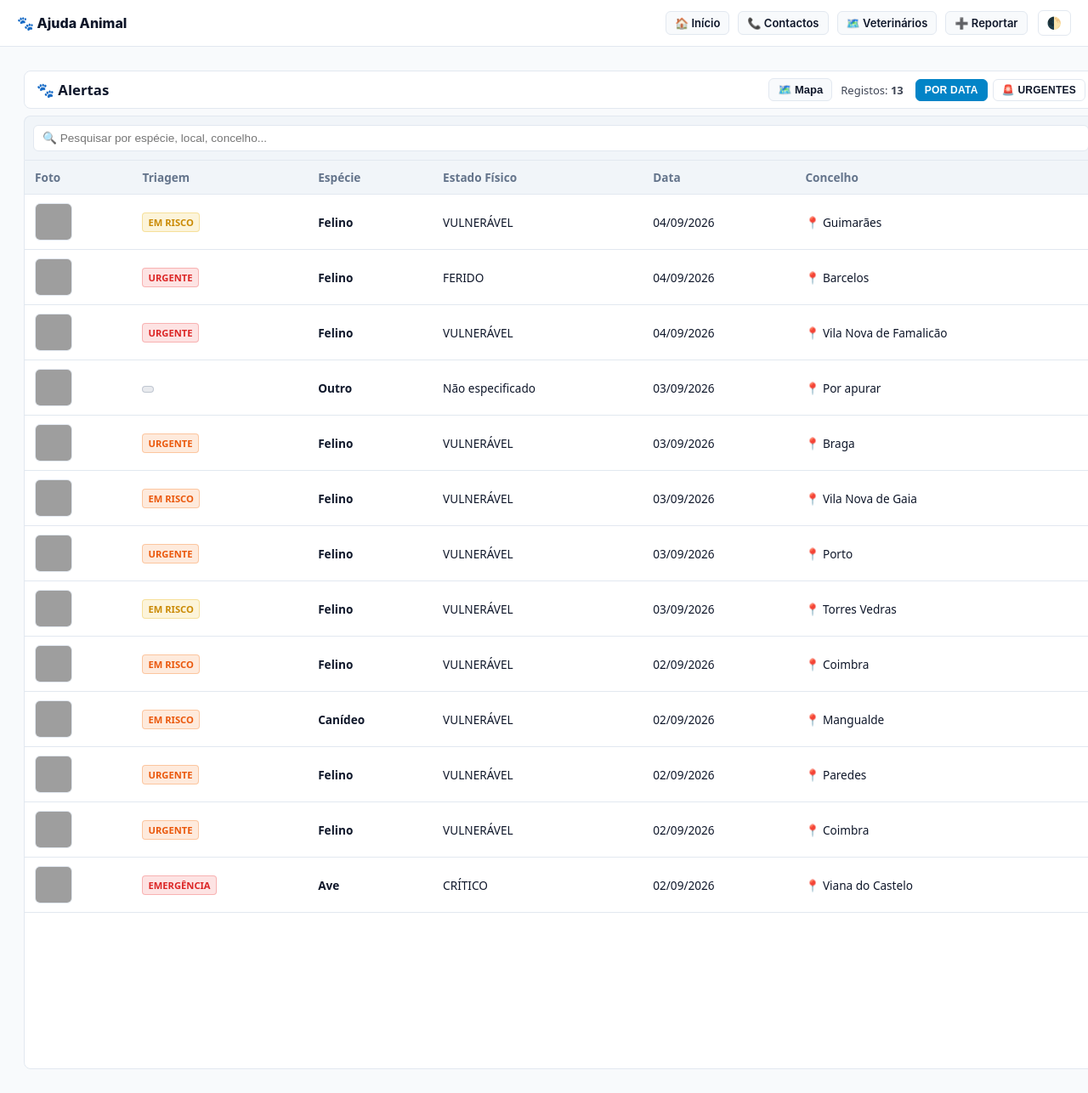
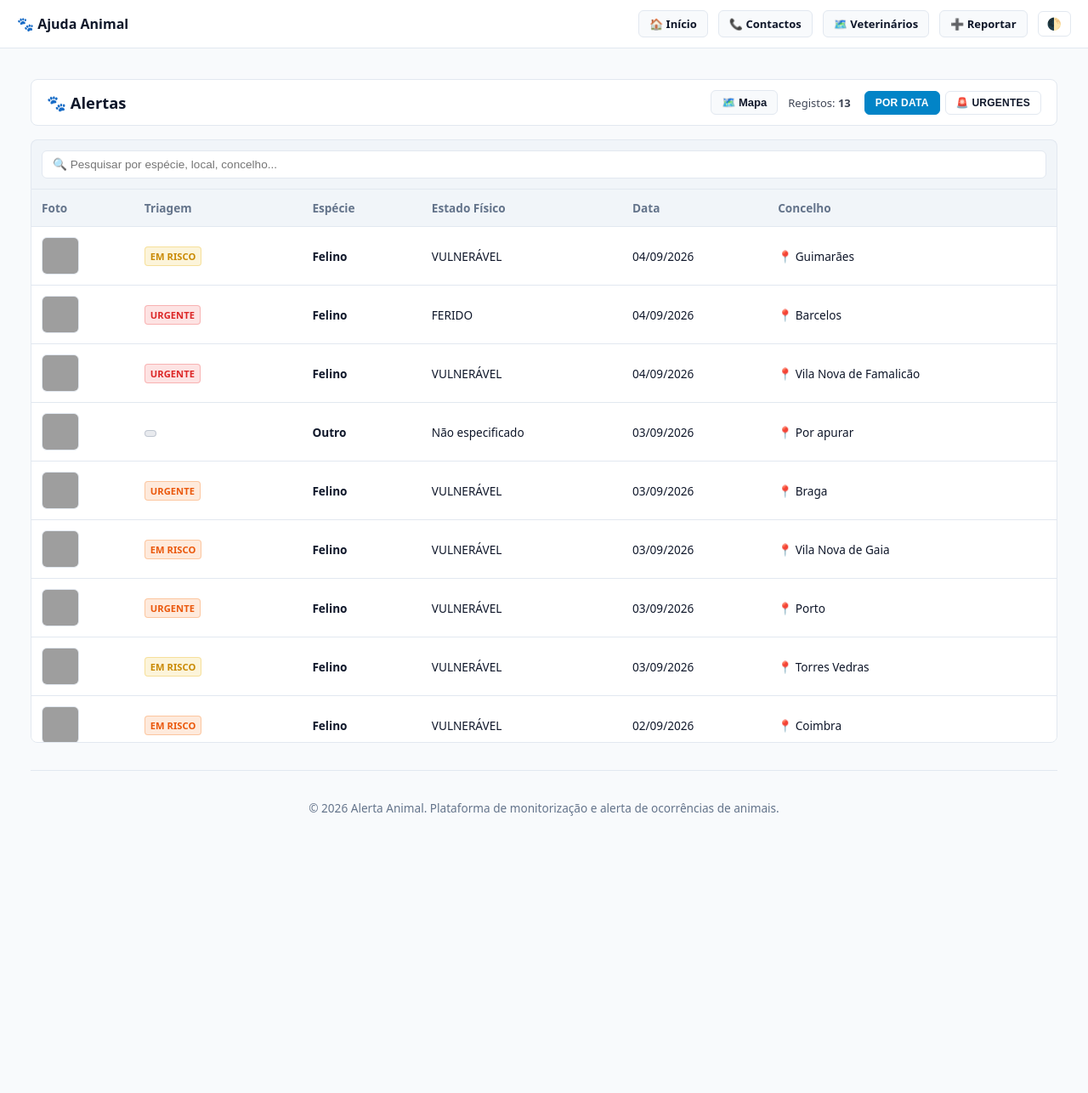
Before and after one commit to ajudaanimal/alerta, a Jekyll site: the page built from index.html, in a window 1280 px wide, cut to the strip 0-1286 px from the top of the page. Shown: the whole strip at 85% size. Built offline with Jekyll 4.4.1, drawn with Linux system fonts in a browser that asks for light colours; after the commit the page ends 1191 px from its top, so only the background shows below that; grey boxes are pictures that could not be loaded.

Commit message:
Update index.html

```diff
--- a/index.html
+++ b/index.html
@@ -4,7 +4,7 @@
 description: "Plataforma de monitorização e alerta de ocorrências de animais"
 image: "https://raw.githubusercontent.com/ajudaanimal/alerta/main/_assets/img/animal.jpeg"
 ---
-<!-- Leaflet CSS/JS (Cluster removido para manter visibilidade total dos pontos) -->
+<!-- Leaflet CSS/JS -->
 <link rel="stylesheet" href="https://unpkg.com/leaflet@1.9.4/dist/leaflet.css" integrity="sha256-p4NxAoJBhIIN+hmNHrzRCf9tD/miZyoHS5obTRR9BMY=" crossorigin="" />
 <script src="https://unpkg.com/leaflet@1.9.4/dist/leaflet.js" integrity="sha256-20nQCchB9co0qIjJZRGuk2/Z9VM+kNiyxNV1lvTlZBo=" crossorigin=""></script>
 
@@ -35,20 +35,22 @@
   margin: 0;
   padding: 0;
   background: var(--bg-main);
-  height: 100dvh;
-  overflow: hidden;
-}
-
-.fs-container {
-  width: calc(100vw - 16px);
-  height: calc(100dvh - 16px);
-  margin: 8px;
-  box-sizing: border-box;
+  min-height: 100vh;
   display: flex;
   flex-direction: column;
   font-family: system-ui, -apple-system, BlinkMacSystemFont, "Segoe UI", Roboto, sans-serif;
   color: var(--text-main);
-  overflow: hidden;
+}
+
+.fs-container {
+  width: 100%;
+  max-width: 1400px;
+  margin: 0 auto;
+  padding: 16px;
+  box-sizing: border-box;
+  display: flex;
+  flex-direction: column;
+  flex: 1;
 }
 
 .fs-header {
@@ -57,15 +59,15 @@
   align-items: center;
   background: var(--card-bg);
   border: 1px solid var(--border-color);
-  padding: 8px 14px;
+  padding: 12px 18px;
   border-radius: 8px;
-  margin-bottom: 8px;
+  margin-bottom: 16px;
   gap: 12px;
   flex-shrink: 0;
 }
 
 .fs-header h1 {
-  font-size: 1.05rem;
+  font-size: 1.15rem;
   font-weight: 700;
   margin: 0;
   display: flex;
@@ -76,13 +78,13 @@
 .fs-nav-links {
   display: flex;
   align-items: center;
-  gap: 10px;
+  gap: 12px;
   font-size: 0.85rem;
   font-weight: 500;
 }
 
 .fs-pill {
-  padding: 5px 10px;
+  padding: 6px 12px;
   border-radius: 6px;
   text-decoration: none;
   font-weight: 600;
@@ -100,12 +102,9 @@
 
 .fs-content-wrapper {
   display: flex;
-  flex: 1;
-  gap: 8px;
-  overflow: hidden;
+  gap: 16px;
   position: relative;
-  min-height: 0;
-  min-width: 0;
+  align-items: flex-start;
 }
 
 .fs-main-panel {
@@ -113,11 +112,10 @@
   display: flex;
   flex-direction: column;
   min-width: 0;
-  min-height: 0;
 }
 
 .fs-control-bar {
-  padding: 10px;
+  padding: 12px;
   background: var(--header-bg);
   border: 1px solid var(--border-color);
   border-bottom: none;
@@ -125,13 +123,12 @@
   display: flex;
   gap: 8px;
   align-items: center;
-  flex-shrink: 0;
 }
 
 #searchBox {
   flex: 1;
   min-width: 200px;
-  padding: 7px 10px;
+  padding: 8px 12px;
   background: var(--card-bg);
   color: var(--text-main);
   border: 1px solid var(--border-color);
@@ -149,7 +146,7 @@
   background: var(--btn-bg);
   color: var(--btn-text);
   border: 1px solid var(--border-color);
-  padding: 5px 10px;
+  padding: 6px 12px;
   border-radius: 6px;
   font-size: 0.75rem;
   font-weight: 600;
@@ -177,13 +174,12 @@
 }
 
 .fs-table-wrapper {
-  flex: 1;
+  max-height: 650px;
   overflow-y: auto;
   overflow-x: auto;
   background: var(--card-bg);
   border: 1px solid var(--border-color);
   border-radius: 0 0 8px 8px;
-  min-height: 0;
   -webkit-overflow-scrolling: touch;
 }
 
@@ -199,7 +195,7 @@
   position: sticky;
   top: 0;
   z-index: 2;
-  padding: 10px 12px;
+  padding: 12px;
   font-weight: 700;
   border-bottom: 1px solid var(--border-color);
   color: var(--text-muted);
@@ -207,7 +203,7 @@
 }
 
 .fs-table td {
-  padding: 10px 12px;
+  padding: 12px;
   border-bottom: 1px solid var(--border-color);
   vertical-align: middle;
   white-space: nowrap;
@@ -249,14 +245,13 @@
 .fs-map-panel {
   display: none;
   flex: 1;
-  min-height: 0;
-  min-width: 0;
   background: var(--card-bg);
   border: 1px solid var(--border-color);
   border-radius: 8px;
   overflow: hidden;
   position: relative;
   flex-direction: column;
+  height: 706px; /* alinha com a barra de controlo + tabela */
 }
 
 .fs-map-panel.visible {
@@ -267,7 +262,7 @@
   display: flex;
   justify-content: space-between;
   align-items: center;
-  padding: 8px 12px;
+  padding: 12px;
   background: var(--header-bg);
   border-bottom: 1px solid var(--border-color);
   font-size: 0.85rem;
@@ -287,7 +282,6 @@
 #full-map {
   width: 100%;
   flex: 1;
-  min-height: 0;
   z-index: 1;
 }
 
@@ -298,7 +292,20 @@
 .map-popup-desc { color: #64748b; font-size: 10px; margin-top: 4px; }
 .map-popup-link { font-size: 10px; font-weight: bold; text-decoration: none; margin-top: 6px; display: inline-block; }
 
+.fs-footer {
+  margin-top: 32px;
+  padding: 20px 0;
+  text-align: center;
+  font-size: 0.85rem;
+  color: var(--text-muted);
+  border-top: 1px solid var(--border-color);
+  flex-shrink: 0;
+}
+
 @media (max-width: 768px) {
+  .fs-content-wrapper {
+    flex-direction: column;
+  }
   .fs-map-panel.visible {
     position: fixed;
     top: 0;
@@ -429,6 +436,10 @@
       <div id="full-map"></div>
     </div>
   </div>
+
+  <footer class="fs-footer">
+    <p>&copy; {{ site.time | date: '%Y' }} Alerta Animal. Plataforma de monitorização e alerta de ocorrências de animais.</p>
+  </footer>
 </div>
 
 <script>
```
